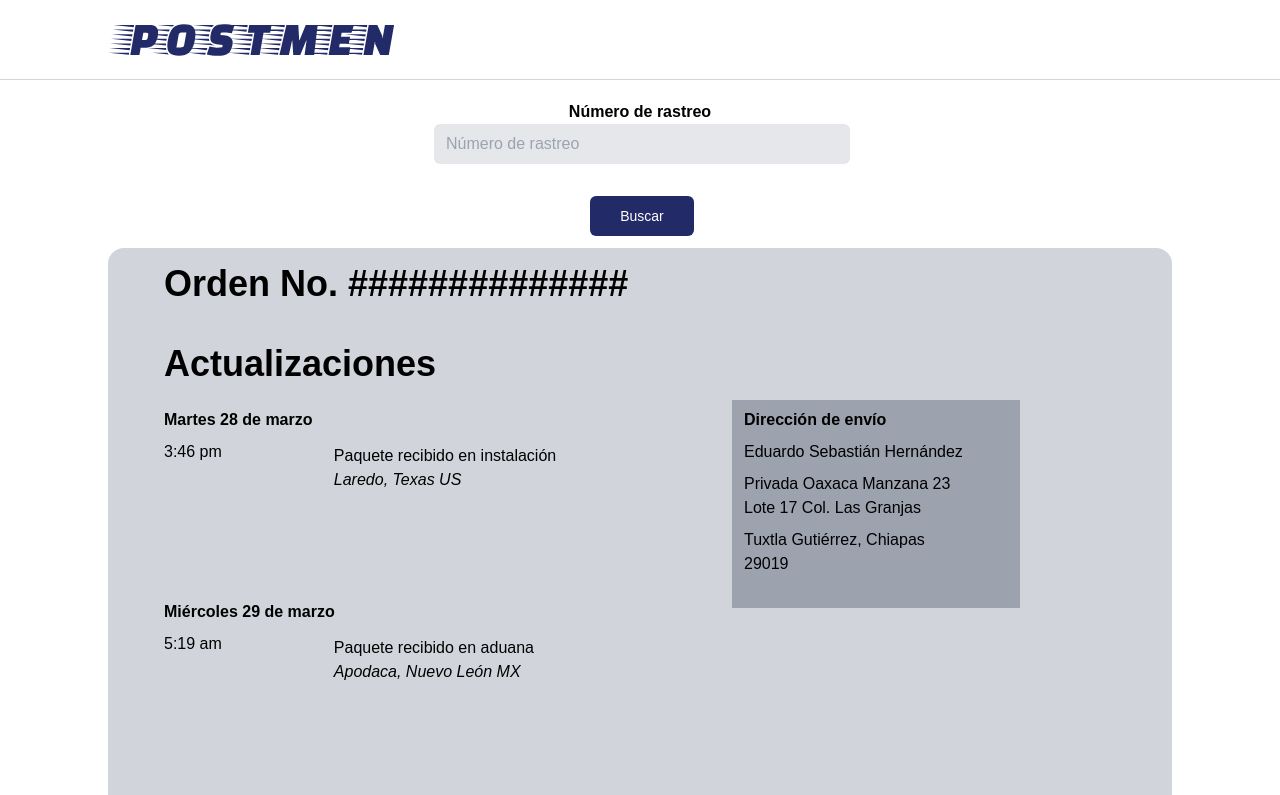
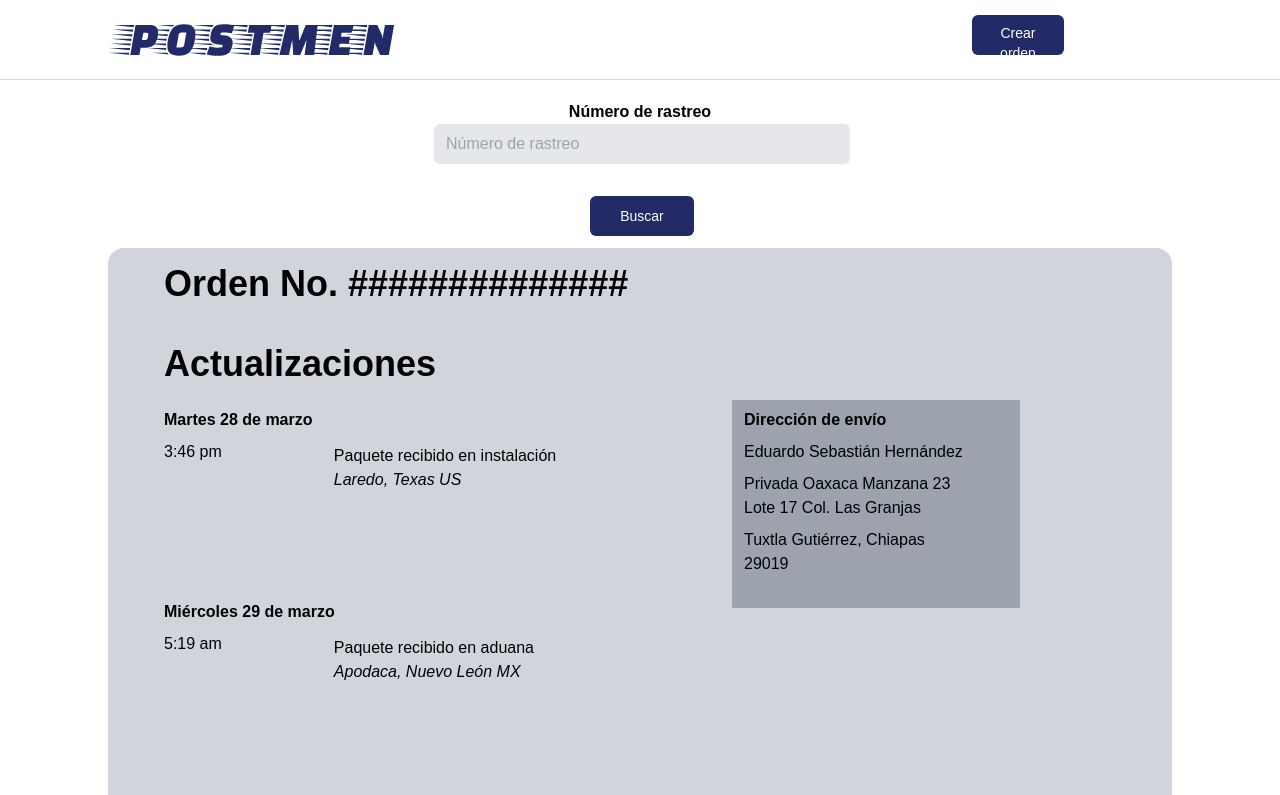
Before and after one commit to mauriciocruzp/postmen-frontend, a React (Vite) app: page / in a window 1280 px wide. Shown: the top 795 px of the page. Built offline with nearby package versions, Linux system fonts and the light colour scheme.

Commit message:
Add create order button to Header

```diff
--- a/src/containers/Header/Header.jsx
+++ b/src/containers/Header/Header.jsx
@@ -1,10 +1,15 @@
 import PostmenLogo from "../../assets/postmen_logo.svg"
+import Button from "../../components/Button/Button";
+
 function Header() {
     return (
         <header className="w-full h-20 grid grid-cols-12 gap-x-4 border-b border-neutral-300">
             <div className="col-span-3 col-start-2 flex items-center">
                 <img src={PostmenLogo} alt="" />
             </div>
+            <div className="col-span-1 col-start-10 my-auto">
+                <Button type="submit" width="w-full">Crear orden</Button>
+            </div>
         </header>
     );
 }
```
